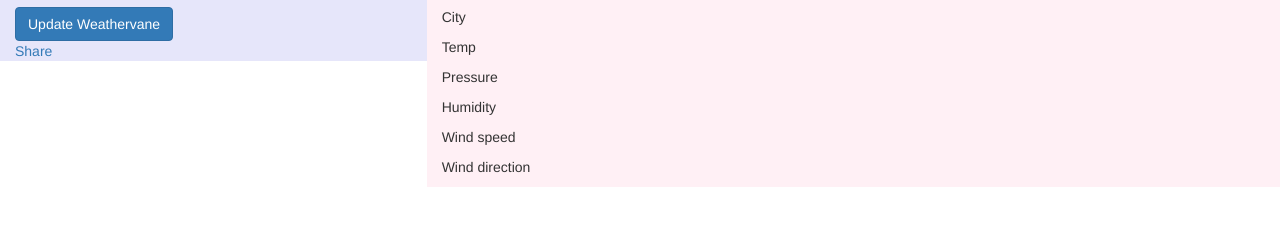
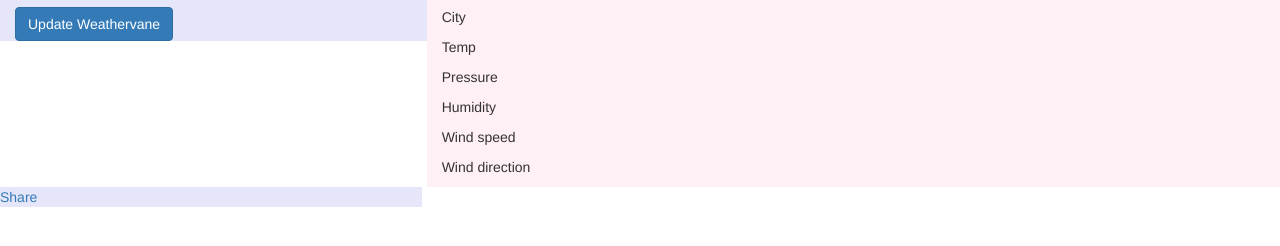
Before and after one commit to cij11/cij-msa, a website: page index.html in a window 1280 px wide. Shown: the part 126-372 px from the top of the page. Drawn offline with nearby package versions, Linux system fonts and the light colour scheme.

Commit message:
Seperating buttons vertically

```diff
--- a/index.html
+++ b/index.html
@@ -29,8 +29,6 @@
     <div class="col-sm-4" style="background-color:lavender;">
         <h2 id="heading1">Click to refresh readings</h2>
         <button type="button" class="btn btn-primary" id="button1">Update Weathervane</button>
-        <br>
-        <div class="fb-share-button" data-href="https://cij-mas.azurewebsites.net" data-layout="box_count" data-mobile-iframe="true"><a class="fb-xfbml-parse-ignore" target="_blank" href="https://www.facebook.com/sharer/sharer.php?u=https%3A%2F%2Fcij-mas.azurewebsites.net%2F&amp;src=sdkpreparse">Share</a></div>
     </div>
 
     <div class="col-sm-8" style="background-color:lavenderblush;">
@@ -43,6 +41,12 @@
       <p id="windDirectionPara">Wind direction</p>
     </div>
 
+    <div class="row">
+      <div class="col-sm-4" style="background-color:lavender;">
+          <div class="fb-share-button" data-href="https://cij-mas.azurewebsites.net" data-layout="box_count" data-mobile-iframe="true"><a class="fb-xfbml-parse-ignore" target="_blank" href="https://www.facebook.com/sharer/sharer.php?u=https%3A%2F%2Fcij-mas.azurewebsites.net%2F&amp;src=sdkpreparse">Share</a></div>
+      </div>
+    </div>
+
   </div>
 </div>
 
```
